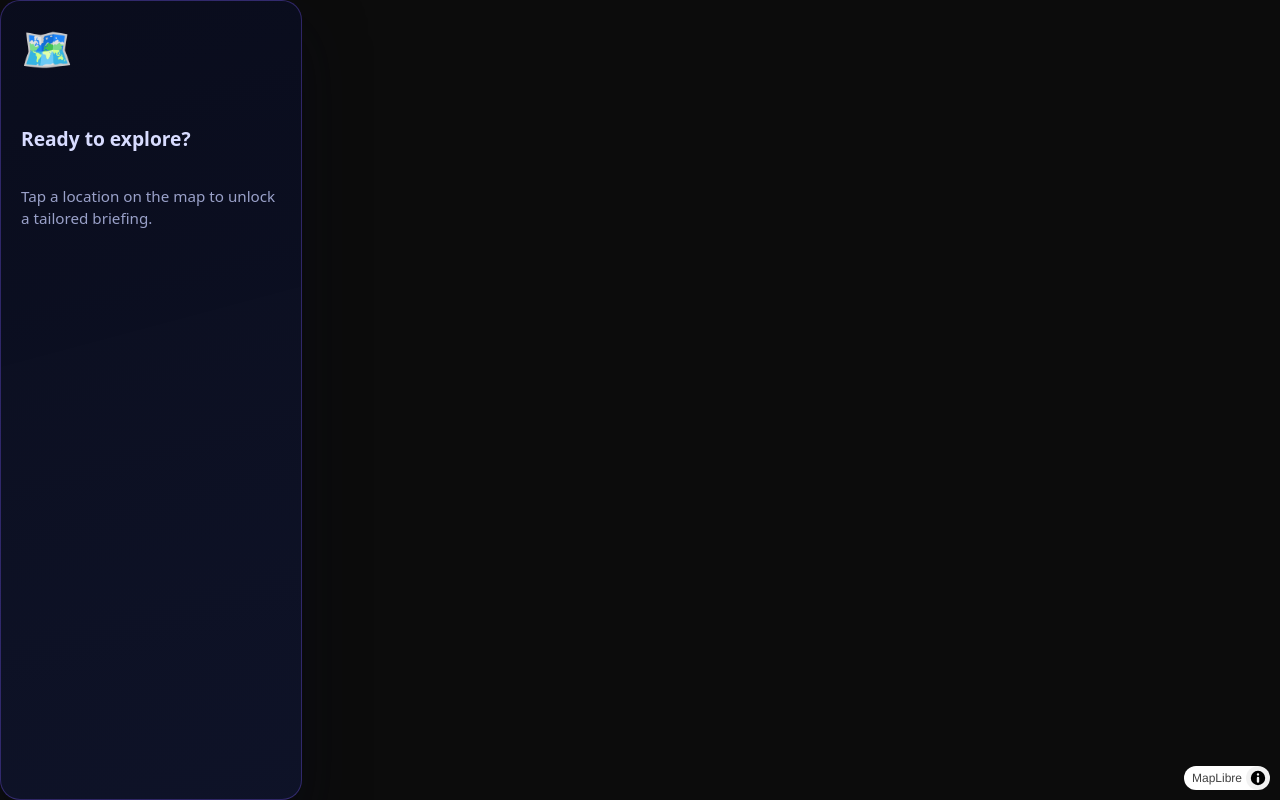
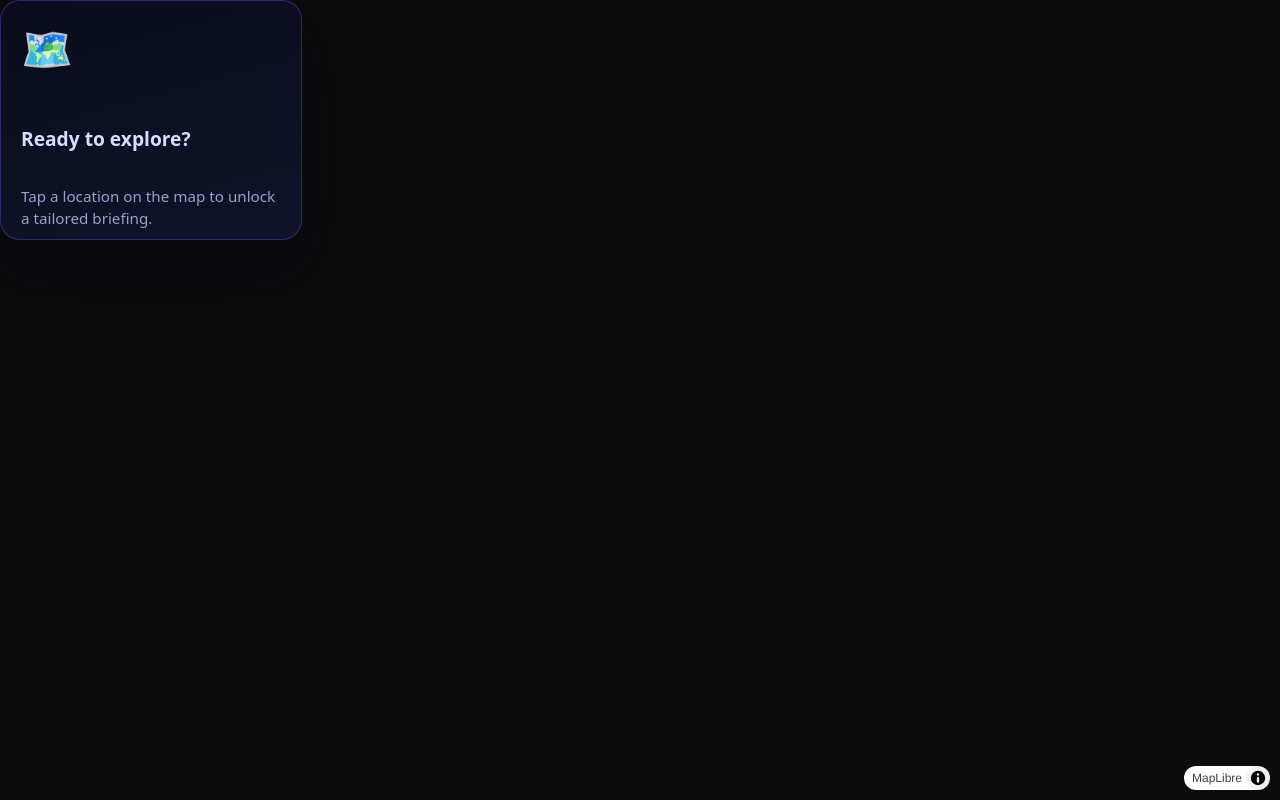
Before and after one commit to xiaoshihou514/shi, a React app: page / in a window 1280 px wide. Built offline with nearby package versions, Linux system fonts and the light colour scheme; no server answers; the HTML template or start-up script is replaced by a standard one.

Commit message:
warning: height of desc-panel

```diff
--- a/src/Desc.css
+++ b/src/Desc.css
@@ -66,7 +66,7 @@
     text-align: left;
     padding: 16px 20px;
     gap: 10px;
-    height: auto;
+    height: 30%; /* WARNING: DON'T CHANGE THIS VALUE */
     width: fit-content;
 }
 
```
